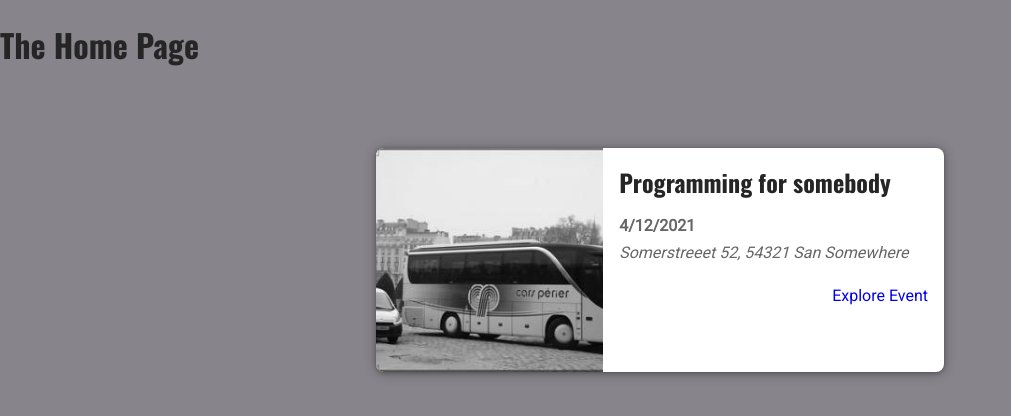
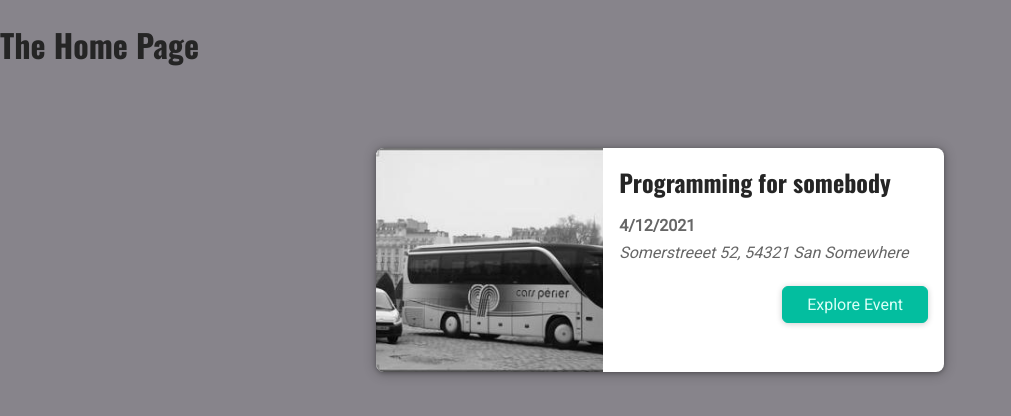
Before and after one commit to vshabal/events, a Next.js app: page / in a window 1280 px wide. Shown: the top 416 px of the page, without its empty margins (0-1011 px from the left). Built offline with nearby package versions, Linux system fonts and the light colour scheme.

Commit message:
Extract link button

```diff
--- a/components/Home/EventList/Event/index.tsx
+++ b/components/Home/EventList/Event/index.tsx
@@ -1,6 +1,6 @@
+import LinkButton from "@/components/Shared/LinkButton";
 import { EventType } from "@/types/event";
 import Image from "next/image";
-import Link from "next/link";
 import classes from "./index.module.css";
 
 type Props = {
@@ -24,7 +24,7 @@ function Event({ event }: Props) {
           </div>
         </div>
         <div className={classes.actionsContainer}>
-          <Link href={`/events/${event.id}`}>Explore Event</Link>
+          <LinkButton url={`/events/${event.id}`}>Explore Event</LinkButton>
         </div>
       </div>
     </li>
--- /dev/null
+++ b/components/Shared/LinkButton/index.module.css
@@ -0,0 +1,18 @@
+.btn {
+  text-decoration: none;
+  cursor: pointer;
+  font: inherit;
+  background-color: #03be9f;
+  border: 1px solid #03be9f;
+  border-radius: 6px;
+  color: #dafff7;
+  padding: 0.5rem 1.5rem;
+  text-align: center;
+  box-shadow: 0 1px 6px rgba(0, 0, 0, 0.2);
+}
+
+.btn:hover,
+.btn:active {
+  background-color: #02afa1;
+  border-color: #02afa1;
+}
--- /dev/null
+++ b/components/Shared/LinkButton/index.tsx
@@ -0,0 +1,17 @@
+import Link from "next/link";
+import classes from "./index.module.css";
+
+type Props = {
+  children: string;
+  url: string;
+};
+
+function LinkButton({ children, url }: Props) {
+  return (
+    <Link href={url} className={classes.btn}>
+      {children}
+    </Link>
+  );
+}
+
+export default LinkButton;
```
